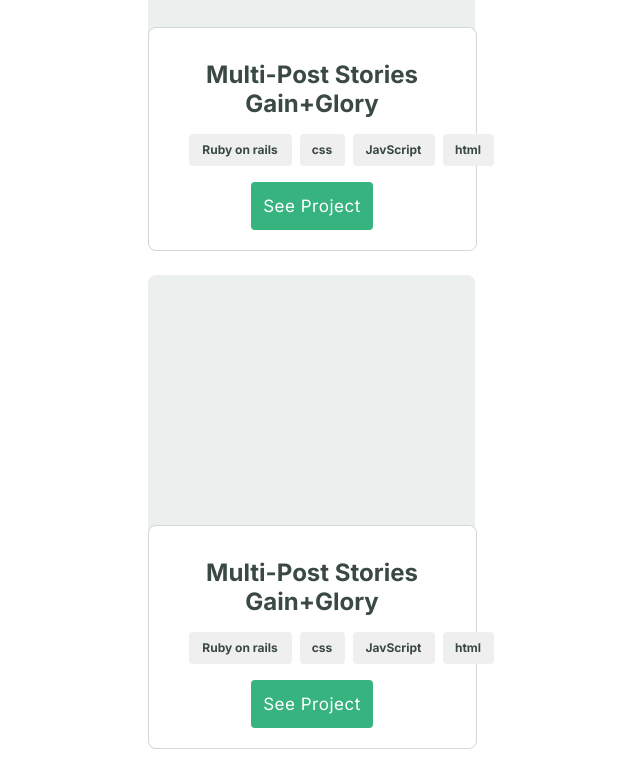
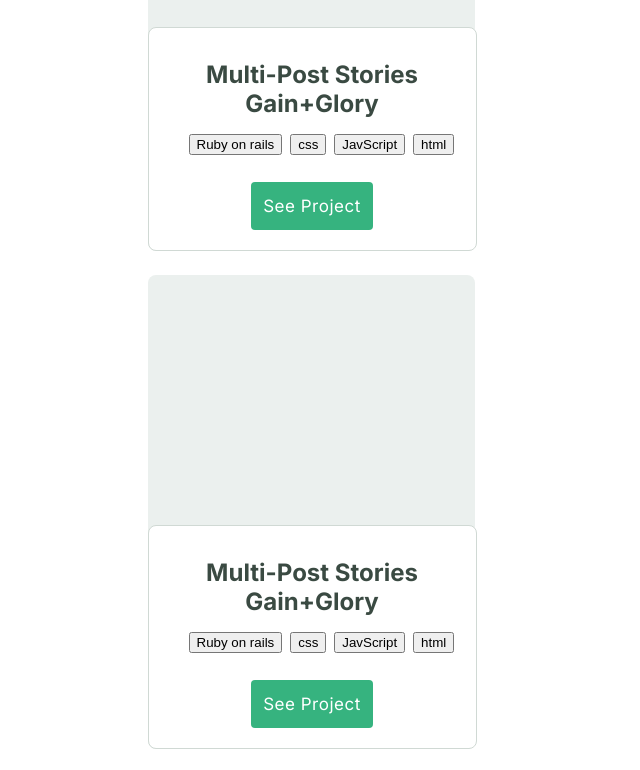
Before and after one commit to Draxeytina/react-portfolio, a plain HTML site: page index.html in a window 1280 px wide. Shown: the part 960-1730 px from the top of the page, without its empty margins (331-971 px from the left). Drawn offline with Linux system fonts and the light colour scheme.

Commit message:
Update styles.css
Add padding after titles
Realign protruding nav items

```diff
--- a/styles.css
+++ b/styles.css
@@ -174,48 +174,10 @@
   column-gap: 8px;
 }
 
-.rubby {
+.button-style-1 {
   height: 32px;
-  width: 103px;
   border-radius: 4px;
   border-style: none;
-  color: #3a4a42;
-  font-family: "Inter", sans-serif;
-  font-style: normal;
-  font-weight: 600;
-  font-size: 12px;
-}
-
-.css {
-  height: 32px;
-  width: 45px;
-  border-radius: 4px;
-  border-style: none;
-  color: #3a4a42;
-  font-family: "Inter", sans-serif;
-  font-style: normal;
-  font-weight: 600;
-  font-size: 12px;
-}
-
-.javascript {
-  height: 32px;
-  width: 82px;
-  border-radius: 4px;
-  border-style: none;
-  color: #3a4a42;
-  font-family: "Inter", sans-serif;
-  font-style: normal;
-  font-weight: 600;
-  font-size: 12px;
-}
-
-.html {
-  height: 32px;
-  width: 51px;
-  border-radius: 4px;
-  border-style: none;
-  color: #3a4a42;
   font-family: "Inter", sans-serif;
   font-style: normal;
   font-weight: 600;
@@ -334,6 +296,7 @@
   padding-right: 22px;
   margin-bottom: 24px;
   margin-top: 0;
+  padding-bottom: 24px;
 }
 
 .links-area-nav ul {
@@ -341,6 +304,7 @@
   flex-wrap: wrap;
   list-style: none;
   align-content: space-around;
+  justify-content: center;
   gap: 8px;
   height: 40px;
   top: 16px;
```
